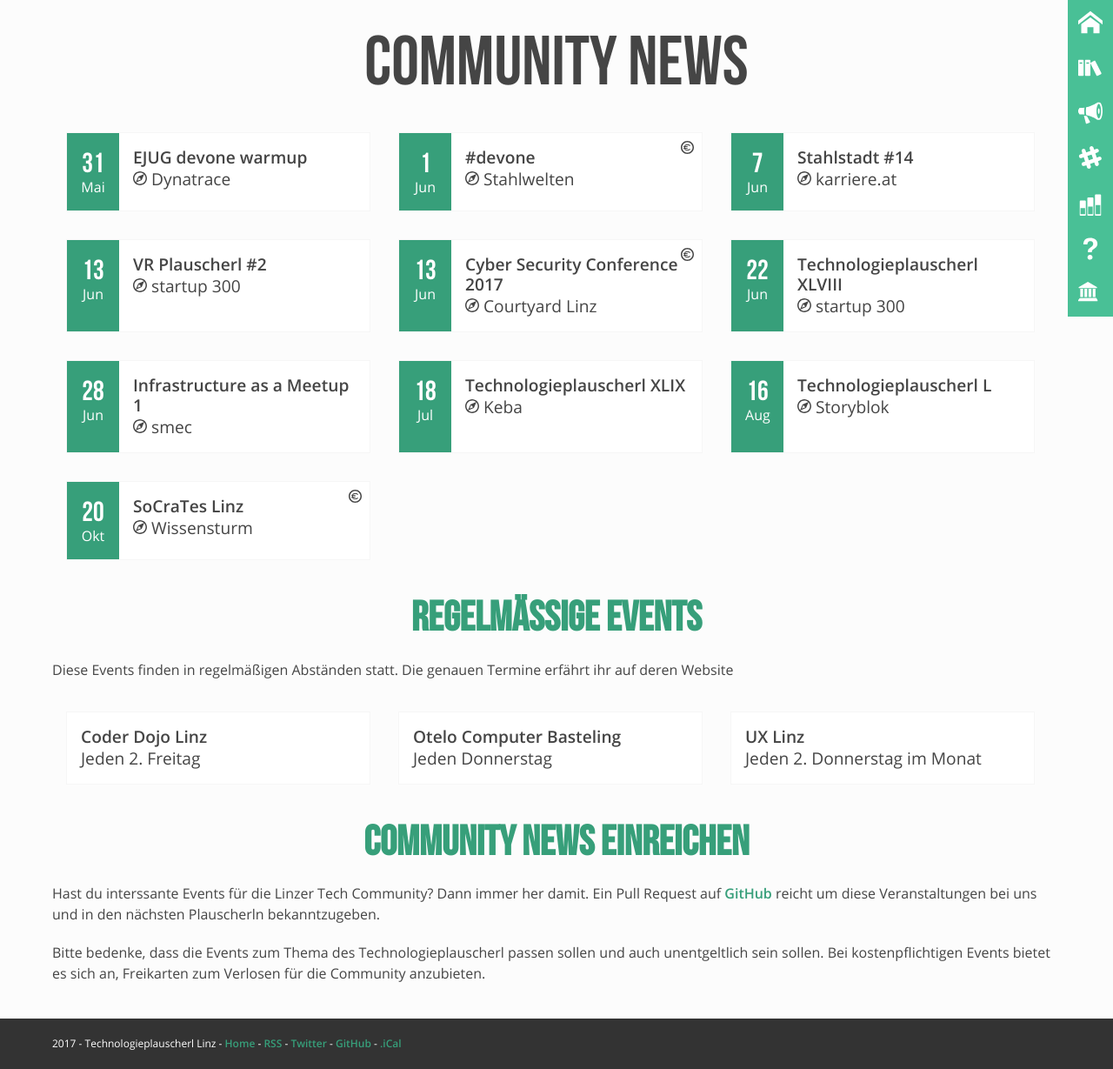
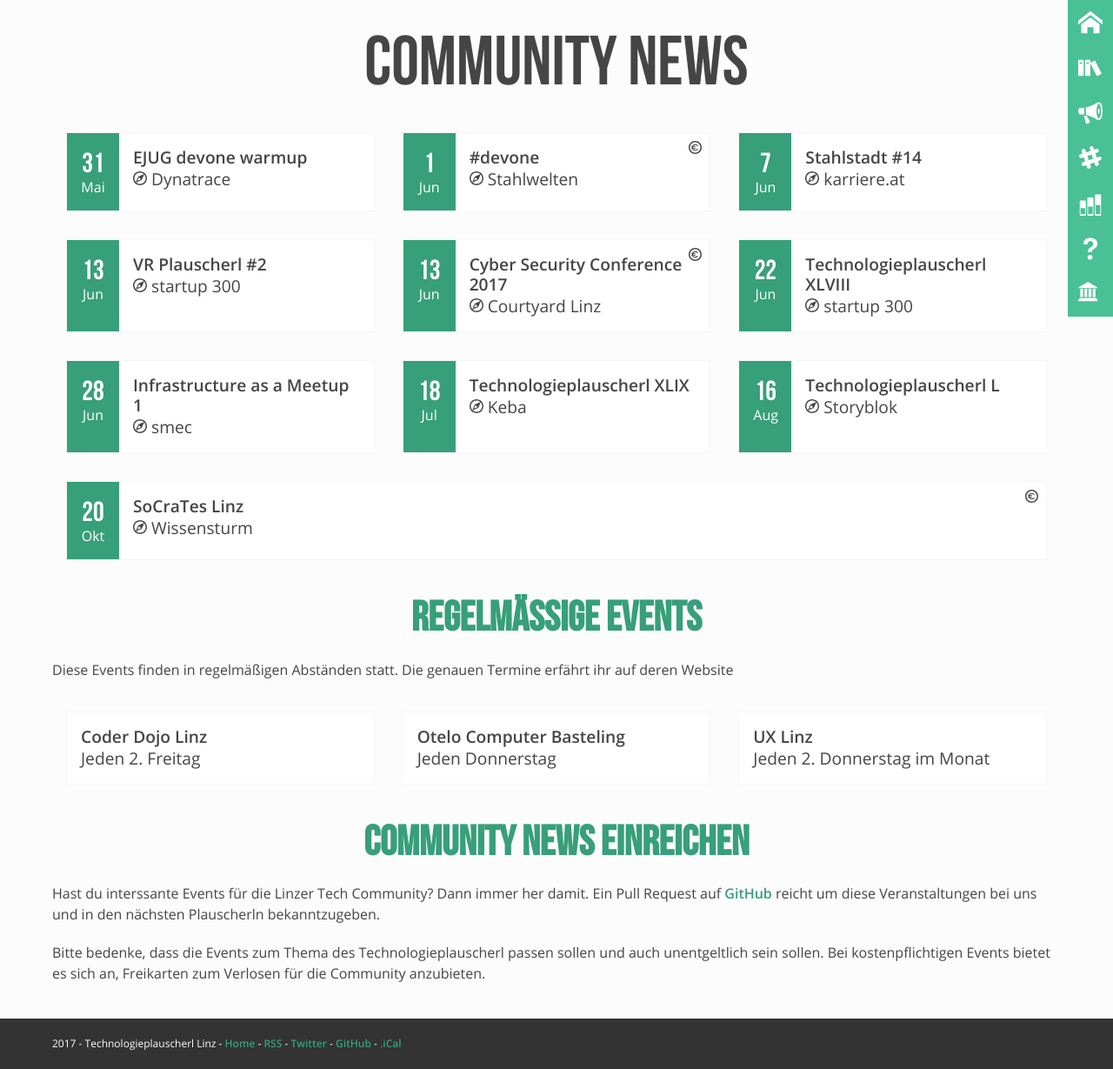
Before and after one commit to mericanAncer127/plauscherl, a Jekyll site: the page built from pages/community-news.html, in a window 1280 px wide. Shown: the whole page at 87% size. Built offline with Jekyll 4.4.1, drawn with Linux system fonts in a browser that asks for light colours.

Commit message:
Safari CSS fix: floating of cards / events

```diff
--- a/_sass/modules/_cards.scss
+++ b/_sass/modules/_cards.scss
@@ -19,7 +19,6 @@
   height: 13rem;
   margin: 1rem;
   flex: 1 0 auto;
-  width: 100%;
   color: white;
   position: relative;
   border: 1px solid #f6f6f6;
--- a/_sass/modules/_communitynews.scss
+++ b/_sass/modules/_communitynews.scss
@@ -9,15 +9,20 @@
 .event {
   font-size: 1.2rem;
   margin: 1rem;
-  width: 100%;
+  width: 350px;
   flex: 1 0 auto;
   position: relative;
   border: 1px solid #f6f6f6;
   background-color: #fff;
   color: $text-color;
   font-weight: normal;
-  max-width: 350px;
   display: flex;
+}
+
+@media(max-width: 400px) {
+  .event {
+    width: 100%;
+  }
 }
 
 .event__details {
```
